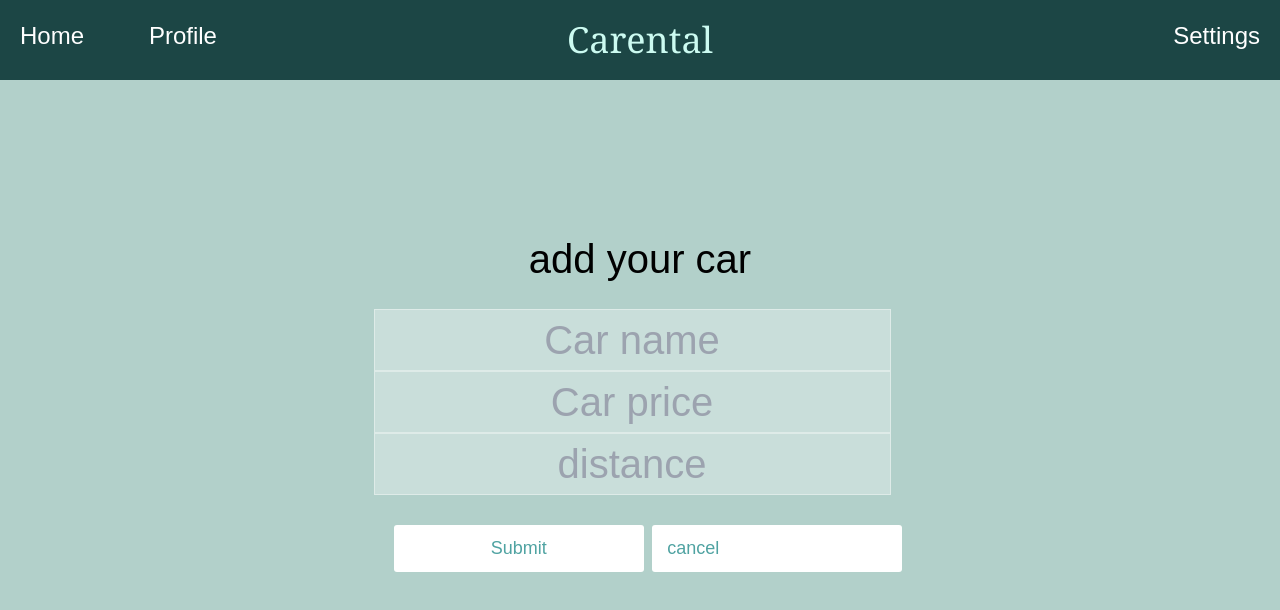
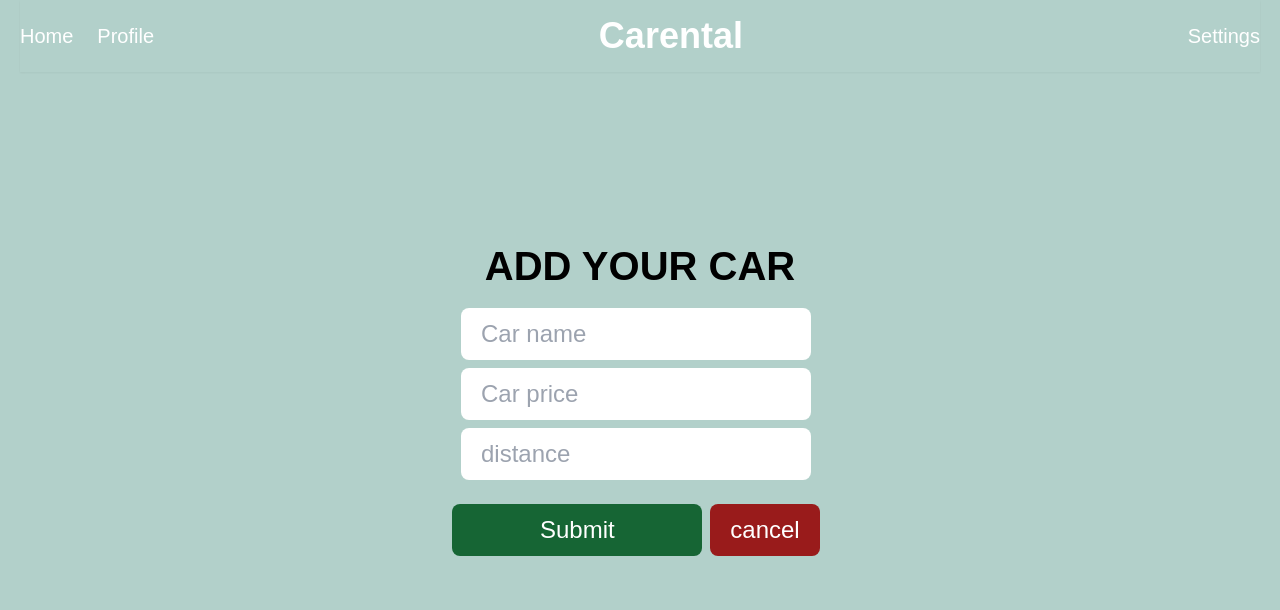
Before and after one commit to alison963/CarenatlAll, a React app in the folder carental_frontend/: page /createItem in a window 1280 px wide. Built offline with nearby package versions, Linux system fonts and the light colour scheme.

Commit message:
some styles

```diff
--- /dev/null
+++ b/carental_frontend/src/components/Button.jsx
@@ -0,0 +1,16 @@
+import React from "react";
+
+
+function Buttons(props) {
+    return (
+        <div>
+            {!props.cond ?
+                <button onClick={props.fun} className="text-white bg-gray-800 hover:bg-gray-900 font-medium rounded-lg text-2xl px-5 py-2.5 me-2 mb-2">{props.name}</button>
+                : <button className="text-white bg-green-700 hover:bg-green-900 font-medium rounded-lg text-2xl px-5 py-2.5 me-2 mb-2">{props.name}</button>
+            }
+        </div>
+    )
+}
+
+
+export default Buttons;
--- a/carental_frontend/src/components/Content.css
+++ b/carental_frontend/src/components/Content.css
@@ -1,21 +1,22 @@
 .ContentAll {
     display: flex;
-    flex-direction: row;
-    justify-content: space-between;
-    margin: 20vh;
-    font-size: 2vw;
+    flex-direction: column;
+    margin: 0 15vh 5vh 15vh;
+    justify-content: center;
+    align-items: center;
+    font-size: 1.5vw;
     box-shadow: 0px 2px 0px 0px black;
     color: white;
     border-radius: 3px;
     font-family: "Source Sans Pro", sans-serif;
-    padding: 10px 15px;
 }
 
 .leftDiv,
 .rightDiv {
     display: flex;
-    flex-direction: column;
-    justify-content: space-between;
+    flex-direction: row;
+    justify-content: flex-start;
+    gap: 20px;
 }
 
 .rightButtons {
--- a/carental_frontend/src/components/Content.js
+++ b/carental_frontend/src/components/Content.js
@@ -2,8 +2,7 @@ import React from "react";
 import "./Content.css";
 import { FontAwesomeIcon } from '@fortawesome/react-fontawesome'
 import { faCar, faGasPump, faDroplet, faCalendar } from '@fortawesome/free-solid-svg-icons'
-
-
+import Button from "./Button";
 
 
 
@@ -14,30 +13,49 @@ import { faCar, faGasPump, faDroplet, faCalendar } from '@fortawesome/free-solid
 every card will display as a component using props
 this function is called by app.js and the props for content came from app
 at the end one card is created for every car with followings: id, name and mileage + 2 buttons
+*/
 
-*/
+async function getImage(car) {
+    const axios = require('axios');
+    const options = {
+        method: 'GET',
+        url: 'https://cars-by-api-ninjas.p.rapidapi.com/v1/cars',
+        params: { model: { car } },
+        headers: {
+            'x-rapidapi-key': 'f9b87a0c3fmsh687f888cb54a86dp1fb5ffjsn4fb1048d4906',
+            'x-rapidapi-host': 'cars-by-api-ninjas.p.rapidapi.com'
+        }
+    };
+
+    try {
+        const response = await axios.request(options);
+        console.log(response.data);
+    } catch (error) {
+        console.error(error);
+    }
+
+}
+
 
 
 function Content(props) {
 
     return (
         <div className="ContentAll ">
+
+            <h1>{props.name} {props.modell}</h1>
+
+            <img src={props.image} width="500" height="600" />
             <div className="leftDiv">
-                <h1>{props.name} {props.modell}</h1>
-                <img src={props.image} alt="Girl in a jacket" width="500" height="600" />
                 <p>{props.price / 1000} €/per day</p>
-
+                <p><FontAwesomeIcon icon={faDroplet} /> {props.color}</p>
+                <p><FontAwesomeIcon icon={faCar} /> {props.transmission}</p>
+                <p><FontAwesomeIcon icon={faGasPump} /> {props.fuelType} </p>
             </div>
             <div className="rightDiv">
-                <div>
-                    <p><FontAwesomeIcon icon={faCalendar} /> {props.year}</p>
-                    <p><FontAwesomeIcon icon={faDroplet} /> {props.color}</p>
-                    <p><FontAwesomeIcon icon={faCar} /> {props.transmission}</p>
-                    <p><FontAwesomeIcon icon={faGasPump} /> {props.fuelType} </p>
-                </div>
                 <div className="rightButtons">
-                    <button onClick={() => props.onDelete(props.id)}>delete</button>
-                    <button onClick={() => props.onEdit()}>Edit</button>
+                    <Button fun={() => props.onDelete(props.id)} name='delete' cond={false} />
+                    <Button onClick={() => props.onEdit()} name='Edit' cond={false} />
                 </div>
 
 
--- a/carental_frontend/src/components/navbar.css
+++ /dev/null
@@ -1,26 +0,0 @@
-.navbar {
-    background: #1c4645;
-    display: grid;
-    grid-template-columns: 1fr 1fr 1fr;
-    margin: 0 auto;
-}
-
-.navbar>div {
-    background: #1c4645;
-    padding: 20px;
-}
-
-.navbar>div:nth-child(1) {
-    display: grid;
-    grid-template-columns: 1fr 1fr 1fr;
-}
-
-.navbar>div:nth-child(2) {
-    text-align: center;
-}
-
-.navbar>div:nth-child(3) {
-    text-align: right;
-    display: grid;
-
-}
--- a/carental_frontend/src/components/navbar.js
+++ b/carental_frontend/src/components/navbar.js
@@ -1,20 +1,18 @@
 import React from "react";
-import './navbar.css';
-
 const Navbar = () => {
     return (
-        <div className="navbar text-white ">
-            <div>
-                <h2 className="text-2xl">Home</h2>
-                <h2 className="text-2xl">Profile</h2>
+        <div className="flex text-white items-center justify-between shadow-sm py-4 mx-5">
+            <div className="flex text-xl items-center gap-6">
+                <h2 className="">Home</h2>
+                <h2 className="">Profile</h2>
             </div>
 
             <div>
-                <h1 className="font-serif text-teal-100 text-4xl">Carental</h1>
+                <h1 className="font-bold text-4xl">Carental</h1>
             </div>
 
             <div>
-                <h2 className="text-2xl" >Settings</h2>
+                <h2 className="text-xl" >Settings</h2>
             </div>
 
 
--- a/carental_frontend/src/index.js
+++ b/carental_frontend/src/index.js
@@ -13,7 +13,6 @@ root.render(
     <Routes>
       <Route path='/' element={<App />}></Route>
       <Route path='/createItem' element={<AddCar />}></Route>
-
     </Routes>
 
   </BrowserRouter>
--- a/carental_frontend/src/App.css
+++ b/carental_frontend/src/pages/App.css
@@ -1,26 +1,7 @@
 body {
   font-family: "Source Sans Pro", sans-serif;
   color: black;
-  font-weight: 400px;
   background-color: rgba(3, 102, 82, 0.3);
-  width: 100%;
-  height: 100%;
-}
-
-.feature {
-  display: flex;
-  flex-direction: row;
-  justify-content: space-between;
-  margin-top: 2vh;
-}
-
-input {
-  border: 1px solid rgba(252, 252, 252, 0.4);
-  background-color: rgba(255, 255, 255, 0.3);
-  font-family: "Source Sans Pro", sans-serif;
-  text-align: center;
-  color: white;
-  margin-right: 2vh;
 }
 
 button,
@@ -42,9 +23,26 @@ button,
   display: flex;
   flex-direction: column;
   justify-content: center;
-  border: 2px solid red;
 }
 
 .map {
-  margin-top: 5vh;
+  display: flex;
+  flex-direction: row;
+  flex-wrap: wrap;
 }
+
+@media screen and (max-width:1500px) {
+  .map {
+    flex-direction: column;
+  }
+
+  .App {
+    flex-wrap: wrap;
+  }
+
+  .App-group {
+    display: flex;
+    flex-direction: column;
+    justify-content: center;
+  }
+}
--- a/carental_frontend/src/pages/App.js
+++ b/carental_frontend/src/pages/App.js
@@ -1,7 +1,8 @@
-import '../App.css';
+import './App.css';
 import React, { useEffect, useState } from 'react';
 import Content from '../components/Content';
 import { Link } from 'react-router-dom';
+import Button from '../components/Button';
 
 
 function App() {
@@ -46,15 +47,15 @@ function App() {
 
   */
   return (
-    <div className="App">
-      <div className='feature'>
-        <Link className='link' to={'/createItem'}>Add Car</Link>
-        <input
+    <div className="App text-xl overflow-hidden">
+      <div className='App-group flex items-center justify-between mx-5 py-5'>
+        <Link className='text-white bg-gray-800 hover:bg-gray-900 focus:outline-none focus:ring-4 focus:ring-gray-300 font-medium rounded-lg text-2xl px-5 py-2.5 me-2 mb-2 dark:bg-gray-800 dark:hover:bg-gray-700 dark:focus:ring-gray-700 dark:border-gray-700' to={'/createItem'}>Add Car</Link>
+        <input className='rounded-lg text-2xl px-5 py-2.5 me-2 mb-2'
           placeholder="search..."
         />
       </div>
 
-      <div className="map grid grid-cols-1">
+      <div className="map">
         {products.map((product, index) => (
           <div key={index}>
             <Content
--- a/carental_frontend/src/pages/products/AddCar.css
+++ b/carental_frontend/src/pages/products/AddCar.css
@@ -1,4 +1,5 @@
 .container {
+
     display: flex;
     flex-direction: column;
     justify-content: center;
@@ -14,43 +15,19 @@
     transform: translate(-50%, -50%);
     /* Center the container */
     font-size: 40px;
+}
+
+
+input {
+    border-radius: 0.5rem;
+    font-size: 1.5rem;
+    line-height: 2rem;
+    padding-left: 1.25rem;
+    padding-right: 1.25rem;
+    padding-top: 0.625rem;
+    padding-bottom: 0.625rem;
+    margin-inline-end: 0.5rem;
+    margin-bottom: 0.5rem;
+
 
 }
-
-.formContainer {
-    display: flex;
-    flex-direction: column;
-    justify-content: center;
-    align-items: center;
-    margin-top: 20px;
-}
-
-input {
-    border: 1px solid rgba(252, 252, 252, 0.4);
-    background-color: rgba(255, 255, 255, 0.3);
-    font-family: "Source Sans Pro", sans-serif;
-    text-align: center;
-    font-size: 40px;
-    color: white;
-    font-weight: 300;
-}
-
-.contButton {
-    margin-top: 30px;
-    width: 100%;
-    display: flex;
-    flex-direction: row;
-    justify-content: space-around;
-}
-
-.button {
-    appearance: none;
-    outline: 0;
-    background-color: white;
-    border: 0;
-    padding: 10px 15px;
-    color: #50a3a2;
-    border-radius: 3px;
-    width: 250px;
-    font-size: 18px;
-}
--- a/carental_frontend/src/pages/products/AddCar.js
+++ b/carental_frontend/src/pages/products/AddCar.js
@@ -2,6 +2,7 @@ import './AddCar.css';
 import React from "react";
 import { Link, useNavigate } from "react-router-dom";
 import axios from 'axios';
+import Button from '../../components/Button';
 
 
 function AddCar() {
@@ -37,34 +38,32 @@ function AddCar() {
 
   }
   return (
-    <div className="container">
+    <div className="container ">
+      <h1 className='font-bold mb-3'>ADD YOUR CAR</h1>
 
-      <h1>add your car</h1>
-      <form className="formContainer" onSubmit={handelSubmit}>
+      <form className='flex flex-col items-center ' onSubmit={handelSubmit}>
         <input
-
           name="make"
           placeholder="Car name"
+        />
 
-        /><div>
         <input
-
           name="price"
           placeholder="Car price"
+        />
 
-          />
-        </div>
-        <div>
         <input
           name="mileage"
           placeholder="distance"
         />
-        </div>
-        <div className='contButton'>
-          <button className='button'>Submit </button>
-          <Link className='button' to={'/'} >cancel</Link>
+        <div className=' flex justify-between mt-4'>
+          <button className='text-white bg-green-800 hover:bg-green-900 font-medium rounded-lg text-2xl px-5 py-2.5 me-2 mb-2 mx-0'>Submit</button>
+
+          <Link className='text-white bg-red-800 hover:bg-red-900 font-medium rounded-lg text-2xl px-5 py-2.5 me-2 mb-2 mx-0' to={'/'} >cancel</Link>
         </div>
       </form >
+
+
     </div >
   );
 }
```
Lines whose indentation alone changed are shown as unchanged.
